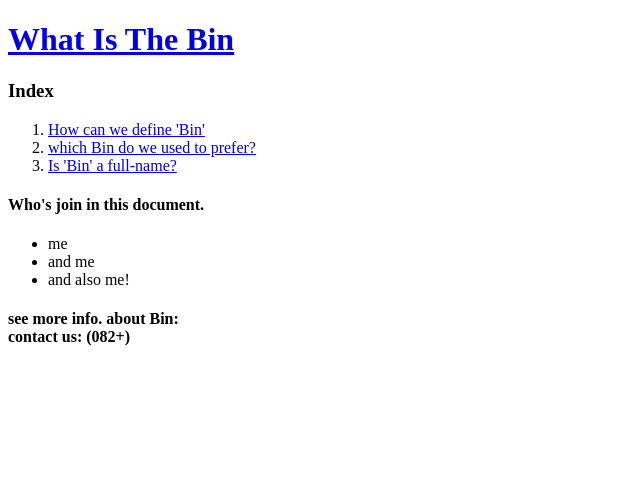
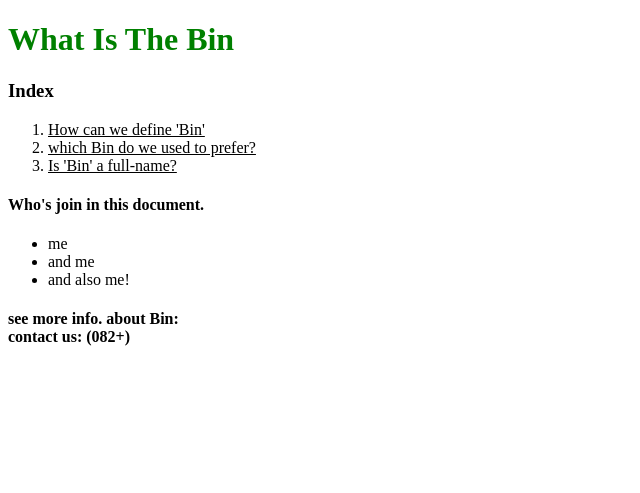
Before and after one commit to kau-newbie/my-first-test-website, a plain HTML site: page index.html in a window 1280 px wide. Shown: the top 493 px of the page, without its empty margins (0-640 px from the left). Drawn offline with Linux system fonts and the light colour scheme; a script that the page names is missing.

Commit message:
add greencolor, delete underline-homepage

```diff
--- a/index.html
+++ b/index.html
@@ -1,20 +1,32 @@
 <!DOCTYPE html>
-<html>
-    <head><!doctype html>
 <html>
     <head>
         <title>whatistheBin-Welcome</title>
         <meta charset="utf-8">
+
+        <style>
+            a {
+                color:black;
+                text-decoration: none;
+            }
+        </style>
     </head>
     <body>
-                <h1><a href="index.html">What Is The Bin</a></h1>
+        <h1><a href="index.html" style="color: green;">What Is The Bin</a></h1>
         <p>
             <h3>Index</h3>
             <ol>
-                        <li><a href="whatistheBin.html">How can we define 'Bin'</a></li>
-                        <li><a href="whichBindowe.html">which Bin do we used to prefer?</a></li>
-                        <li><a href="isBinafull.html">Is 'Bin' a full-name?</a></li>
+                <li><a href="whatistheBin.html" style="text-decoration: underline;">How can we define 'Bin'</a></li>
+                <li><a href="whichBindowe.html" style="text-decoration: underline;">which Bin do we used to prefer?</a></li>
+                <li><a href="isBinafull.html" style="text-decoration: underline;">Is 'Bin' a full-name?</a></li>
             </ol>
+            <!--
+            <ol>
+                <li><a href="whatistheBin.html"><font color="green">How can we define 'Bin'</font></a></li>
+                <li><a href="whichBindowe.html"><font color="green">which Bin do we used to prefer?</font></a></li>
+                <li><a href="isBinafull.html"><font color="green">Is 'Bin' a full-name?</font></a></li>
+            </ol>
+        -->
             <h4>Who's join in this document.</h4>
             <ul>
                 <li>me</li>
@@ -66,9 +78,3 @@
         <!--End of Tawk.to Script-->
     </body>
 </html>
-
-                </head>
-                <body>
-
-    </body>
-</html>
```
Also changed, not shown: isBinafull.html (+7 -1 lines), whatistheBin.html (+7 -1 lines), whichBindowe.html (+7 -1 lines). Lines whose indentation alone changed are shown as unchanged.
